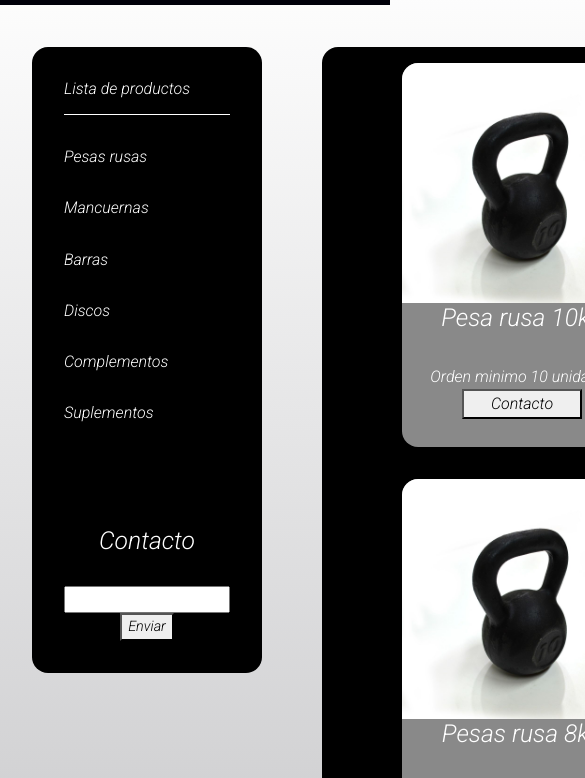
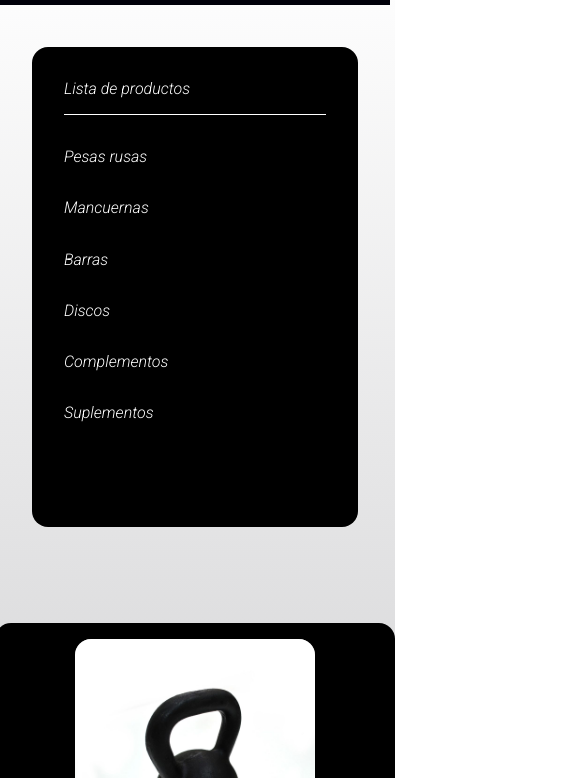
Before and after one commit to Marttin01/PF-Ferreyra, a website: page pages/productos.html in a window 390 px wide. Shown: the part 49-827 px from the top of the page, 585 px wide, since content can reach past the window. Drawn offline with nearby package versions, Linux system fonts and the light colour scheme.

Commit message:
Responsive terminado

```diff
--- a/pages/productos.html
+++ b/pages/productos.html
@@ -63,7 +63,7 @@
 
     <div class="sector2">
 
-      <div class="productlist">
+      <div class="productlist container">
 
         <h2>Lista de productos</h2>
         <br>
@@ -81,7 +81,7 @@
 
       </div>
 
-      <div class="productcontact">
+      <div class="productcontact container">
 
         <h2>Contacto</h2>
         <br>
--- a/scss/_productos.scss
+++ b/scss/_productos.scss
@@ -133,6 +133,13 @@ body {
  }
 
  @media screen and (max-width:1150px) {
+    .productcontact{
+        display: none;
+    }
+    body {
+        display: flex;
+        flex-direction: column;
+    }
     .productlist{
         h4,h2 {
             font-size: 1rem;
```
Also changed, not shown: css/styles.css.
